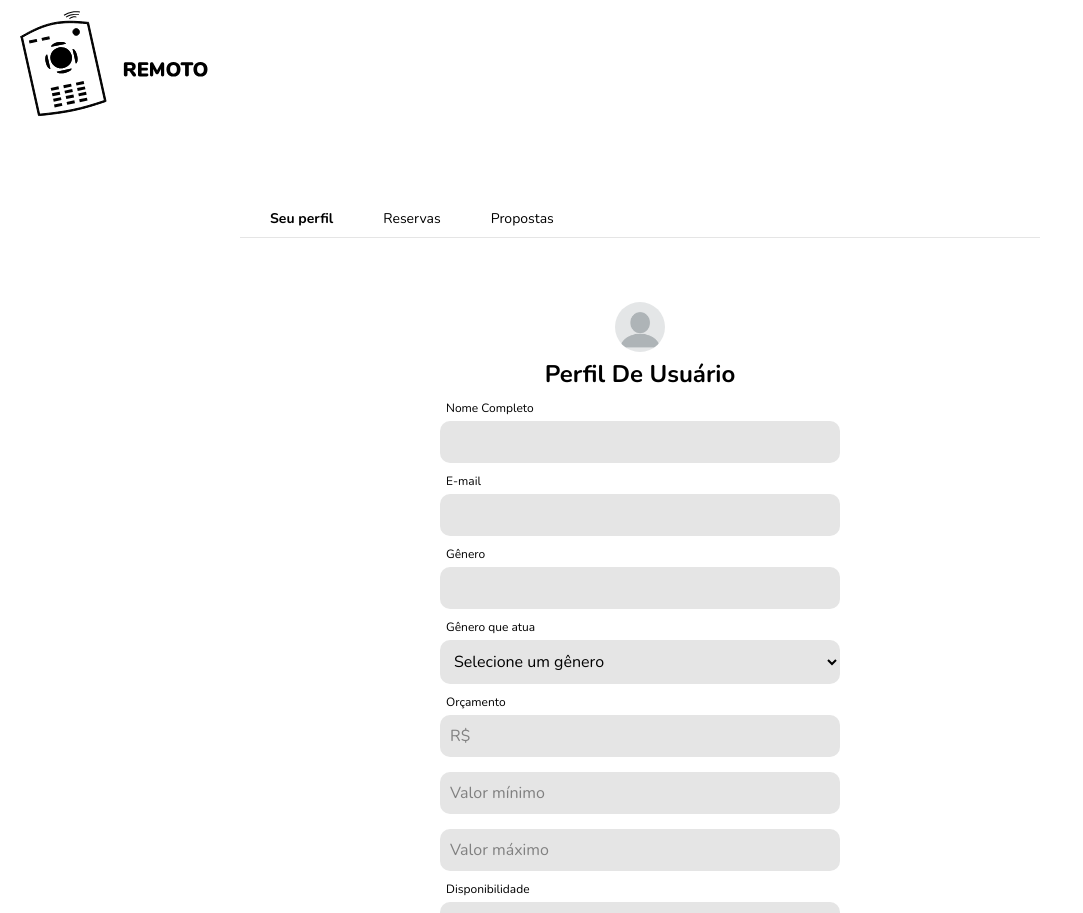
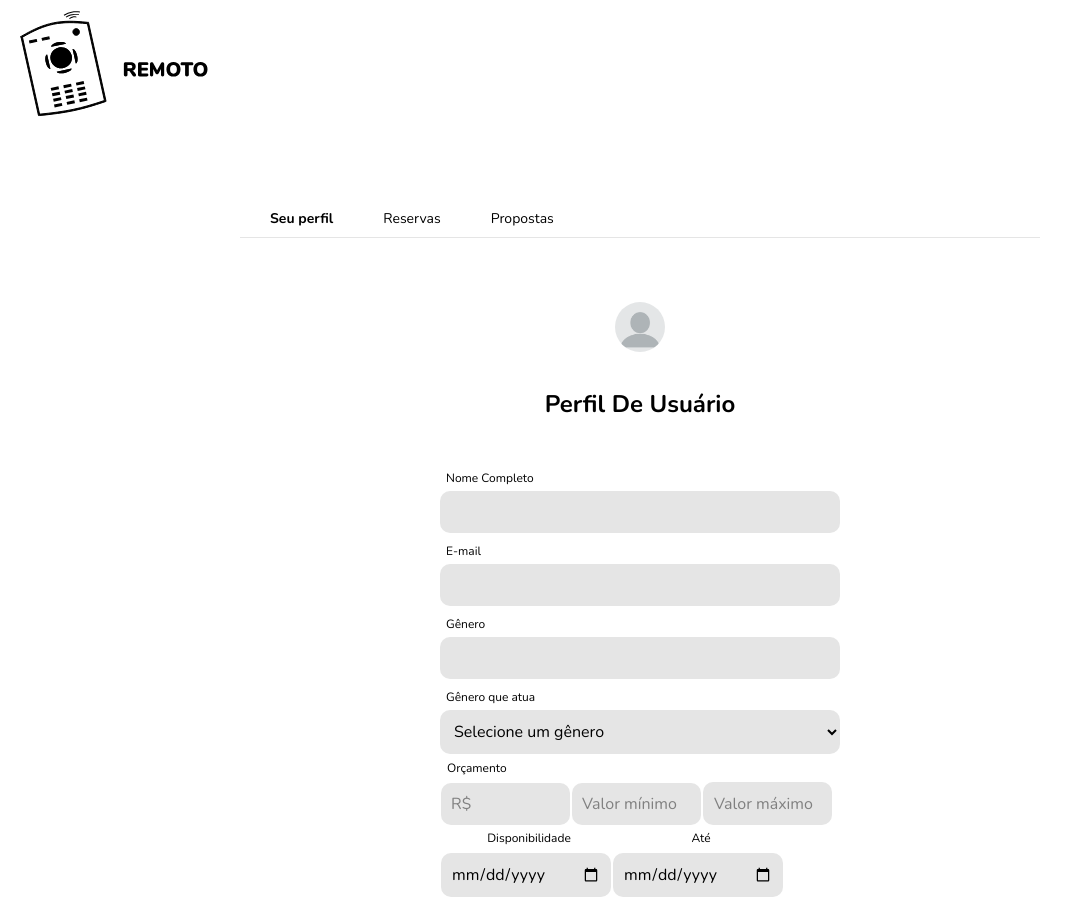
Before and after one commit to cgmbauer/frente_criacoes, a React (Create React App) app: page /profile in a window 1280 px wide. Shown: the top 913 px of the page, without its empty margins (0-1083 px from the left). Built offline with nearby package versions, Linux system fonts and the light colour scheme.

Commit message:
feat:profile att 2

```diff
--- a/src/pages/ProfileUser/index.jsx
+++ b/src/pages/ProfileUser/index.jsx
@@ -46,18 +46,21 @@ const ProfileUser = () => {
 
         <input type="hidden" name={name} />
 
+        <div id="orcamento">
+          <div className="rs">
             <label htmlFor="Orçamento">Orçamento</label>
-        <Input name="Orçamento" type="number" id="orcamento" placeholder="R$" />
-
+            <Input name="Orçamento" type="number" placeholder="R$" />
+          </div>
+          <div className="vlrmin">
             <label htmlFor="password"> </label>
             <Input
               name="password"
               type="name"
               id="vlrmin"
-          className="vlrmin"
               placeholder="Valor mínimo"
             />
-
+          </div>
+          <div className="vlrmax">
             <label htmlFor="password"> </label>
             <Input
               name="password"
@@ -66,7 +69,11 @@ const ProfileUser = () => {
               className="vlrmax"
               placeholder="Valor máximo"
             />
+          </div>
+        </div>
 
+        <div>
+          <div className="date1">
             <label htmlFor="Orçamento">Disponibilidade</label>
             <Input
               name="Orçamento"
@@ -74,7 +81,9 @@ const ProfileUser = () => {
               id="password"
               placeholder="Data Inicial"
             />
+          </div>
 
+          <div className="date2">
             <label htmlFor="password">Até</label>
             <Input
               name="password"
@@ -82,7 +91,8 @@ const ProfileUser = () => {
               id="password"
               placeholder="Data final"
             />
-
+          </div>
+        </div>
         <button type="submit">Continuar</button>
       </Form>
     </LoginContainer>
--- a/src/pages/ProfileUser/styles.js
+++ b/src/pages/ProfileUser/styles.js
@@ -3,13 +3,16 @@ import styled from 'styled-components';
 export const LoginContainer = styled.section`
   width: 100%;
   height: 100vh;
+  padding: 10px 20px;
 
-  padding: 10px 20px;
   .profile {
     width: 50px;
     height: 50px;
 
     border-radius: 50%;
+  }
+  img.profile {
+    margin-bottom: 30px;
   }
 
   a {
@@ -41,6 +44,7 @@ export const LoginContainer = styled.section`
 export const LoginTitle = styled.div`
   text-align: center;
   margin-top: 64px;
+  margin-bottom: 50px;
 `;
 
 export const LoginTitleText = styled.h1`
@@ -58,13 +62,24 @@ export const Form = styled.form`
 
   max-width: 400px;
 
+ .date1, .date2{
+   display:inline-block;
+   text-decoration:center;
+   width:170px;
+   margin:1px 1px 0;
+   text-align: center;
+ }
+
   #orcamento{
-
+   width:100%;
   }
 
-  input .vlrmax .vlrmin {
-    display: flex;
-    flex-direction:column
+  .vlrmax, .vlrmin, .rs {
+    display: inline-block;
+    max-width: 129px;
+    margin: 1px 1px 0;
+
+
   }
 
   button {
@@ -143,5 +158,4 @@ export const Form = styled.form`
     &:hover {
       text-decoration: underline;
     }
-
 `;
```
Lines whose indentation alone changed are shown as unchanged.
